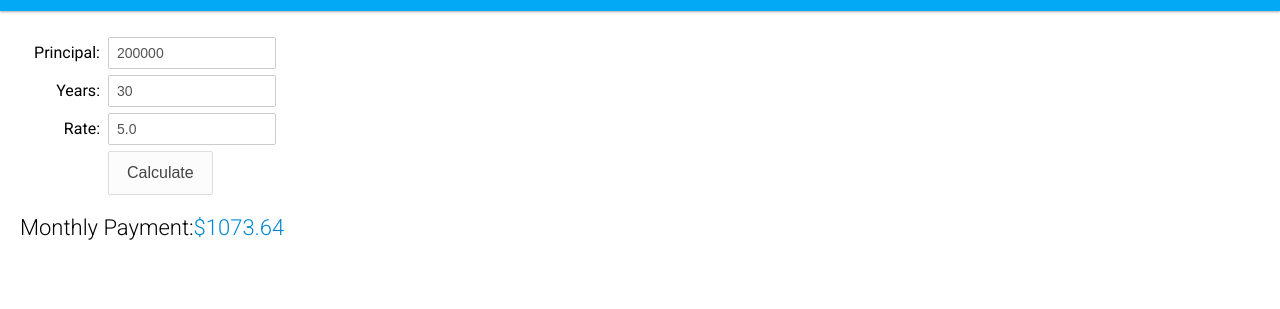
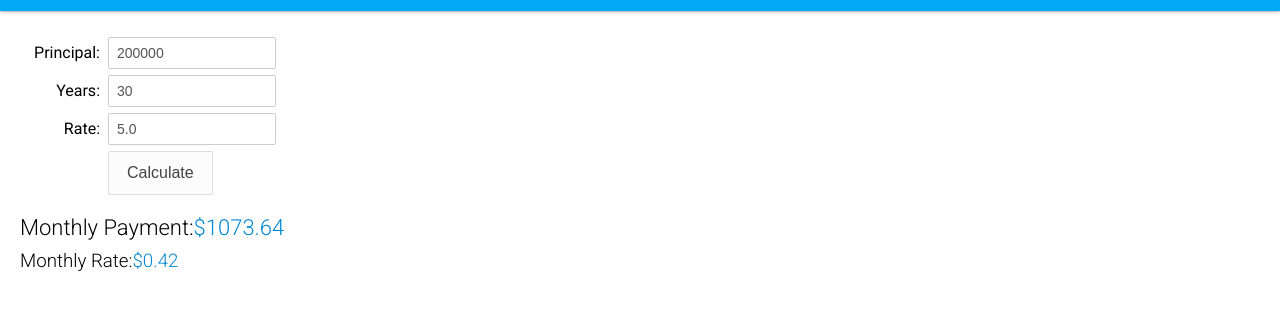
Before and after one commit to abdulhasani/basic-es6, a website: page index.html in a window 1280 px wide. Both pictures are taken after a click on the button "Calculate". Shown: the part 45-354 px from the top of the page. Drawn offline with Linux system fonts and the light colour scheme; files that its build step writes are made by us from their sources.

Commit message:
Destructur membantu menghilangkan kebutuhan variabel sementara ketika bekerja dengan objek dan array

```diff
--- a/index.html
+++ b/index.html
@@ -30,6 +30,7 @@
             </div>
         </div>
         <h2>Monthly Payment:<span id="monthlyPayment" class="currency"></span></h2>
+        <h3>Monthly Rate:<span id="monthlyRate" class="currency"></span></h3>
     </div>
     <script src="build/main.bundle.js"></script>
 </body>
--- a/js/main.js
+++ b/js/main.js
@@ -1,19 +1,30 @@
 /**
  * Created by Hasani on 3/8/2017.
  */
-var calculateMonthlyPayment = function(principal,year,rate){
+var calculateMonthlyPayment = function(principal,years,rate){
     let monthlyRate = 0;
     if(rate){
             monthlyRate = rate / 100 / 12;
     }
-    var monthlyPayment = principal * monthlyRate / (1-Math.pow(1/(1+monthlyRate),year * 12));
-    return monthlyPayment;
+    var monthlyPayment = principal * monthlyRate / (1-Math.pow(1/(1+monthlyRate),years * 12));
+    /**
+     * Destructur membantu menghilangkan kebutuhan
+     * variabel sementara ketika bekerja dengan objek dan array
+     */
+    return {principal,years,rate,monthlyPayment,monthlyRate};
 };
-
+/**
+ * ajax
+ */
 document.getElementById('calcBtn').addEventListener('click',function(){
    var principal = document.getElementById("principal").value;
     var years = document.getElementById("years").value;
     var rate = document.getElementById("rate").value;
-    var monthlyPayment = calculateMonthlyPayment(principal,years,rate);
+    /**
+     * menangkap json
+     * @type {{principal, years, rate, monthlyPayment, monthlyRate}}
+     */
+    let {monthlyPayment,monthlyRate} = calculateMonthlyPayment(principal,years,rate);
     document.getElementById("monthlyPayment").innerHTML = monthlyPayment.toFixed(2);
+    document.getElementById("monthlyRate").innerHTML = (monthlyRate * 100).toFixed(2);
 });
```
Also changed, not shown: build/main.bundle.js.
